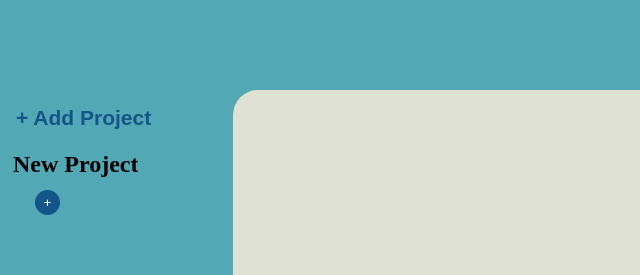
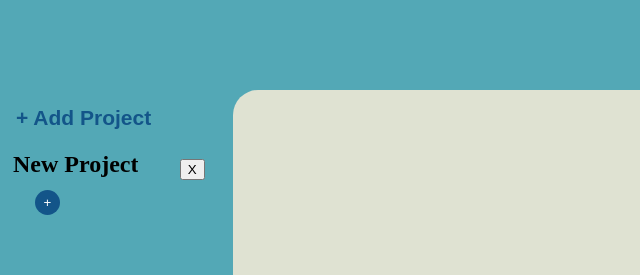
Before and after one commit to tgorsk15/to-do-list, a website built with webpack: page dist/index.html in a window 1280 px wide. Both pictures are taken after a click on the button "+ Add Project". Shown: the top 275 px of the page, 0-640 px from the left. Built offline with nearby package versions, Linux system fonts and the light colour scheme.

Commit message:
Add deleteProjectButton
Still working on building the functionality for it

```diff
--- a/src/projectBar.css
+++ b/src/projectBar.css
@@ -87,6 +87,8 @@
     flex-direction: column;
     justify-content: space-evenly;
     align-items: start;
+    position: relative;
+    width: 100%;
 }
 
 .project-title {
@@ -131,3 +133,9 @@
     margin-bottom: 8px;
     margin-left: 35px;
 }
+
+.delete-project-button {
+    position: absolute;
+    top: 28px;
+    right: 28px;
+}
--- a/src/projectModification.js
+++ b/src/projectModification.js
@@ -1,4 +1,4 @@
-import { projectsContainer, MainBreakoutContainer } from "./index.js";
+import { projectsContainer, MainBreakoutContainer, projects } from "./index.js";
 import { localStorageController } from "./objectCreator.js";
 
 
@@ -30,6 +30,10 @@ export const projectController = function () {
 
         projectTitle.textContent = project.name;
         projectTitle.contentEditable = "true";
+
+        const deleteProjectButton = document.createElement('button');
+        projectFactory.addToProjectBar(deleteProjectButton, 'delete-project-button', projectContainer);
+        deleteProjectButton.textContent = 'X';
 
 
         appendTaskButton(projectContainer);
@@ -89,6 +93,11 @@ export const projectController = function () {
 
     };
 
+
+    function removeProject(projectContainer, projectsContainer) {
+        projectsContainer.removeChild(projectContainer)
+
+    }
 
     const removeTaskTitle = function (taskTitleContainer) {
         console.log('removed');
```
Also changed, not shown: dist/main.js.
